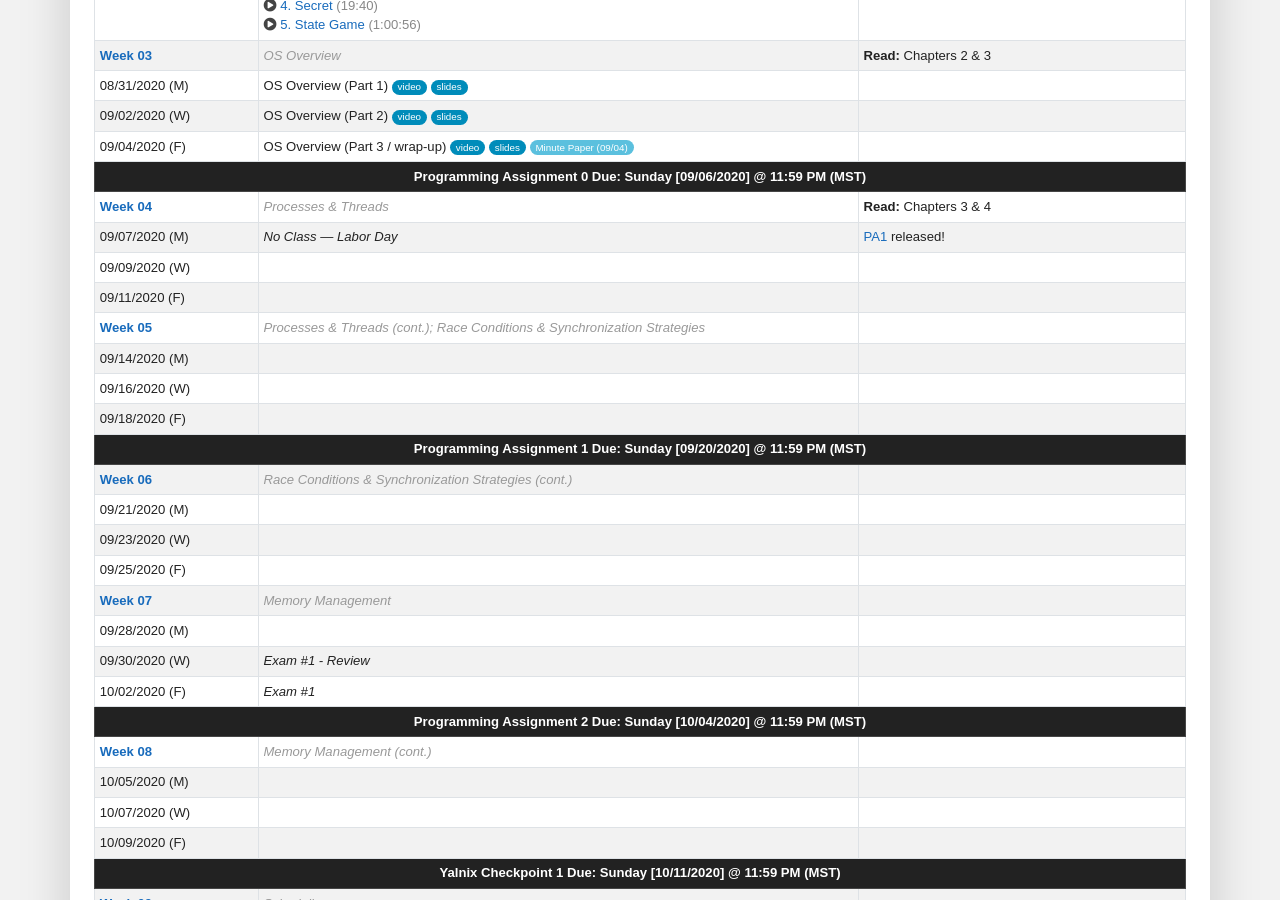
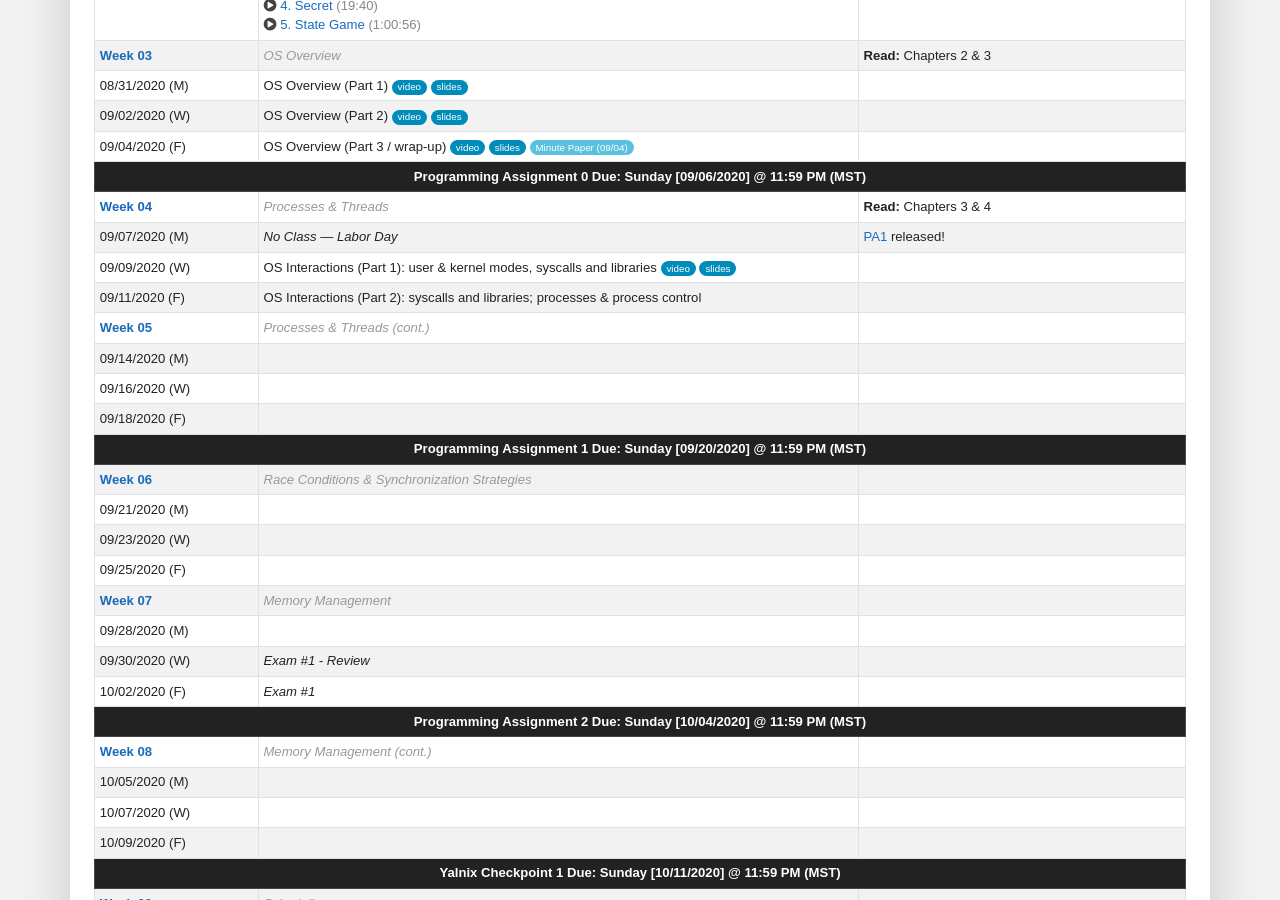
Before and after one commit to traviswpeters/cs460-2020-fall, a Jekyll site: the page built from index.md, in a window 1280 px wide and 900 px high, scrolled down 1942 px. Built offline with Jekyll 4.4.1, drawn with Linux system fonts in a browser that asks for light colours; nearby versions of some CDN libraries; some web fonts are replaced; comment, search, counter and statistics services are not loaded.

Commit message:
slides + video for today

```diff
--- a/index.md
+++ b/index.md
@@ -280,6 +280,9 @@ If you have any questions, please contact me.
 <td markdown="span">09/09/2020 (W)</td>
 <!-- Topics & Lecture Details Here -->
 <td markdown="span" markdown="1">
+- OS Interactions (Part 1): user & kernel modes, syscalls and libraries
+[video](https://zoom.us/rec/share/tqgTxFGi7NOio-Wt6wXGtrSEcTJV1osLpZb133O342HNvyCpm5FP0TXNARcgx6gk.chY_rzh7OO8lKrfm?startTime=1599659992000){:.video}
+[slides](files/cs460-05-procs-and-threads-p1.pdf){:.slides}
 </td>
 <!-- Assignments & Reading Here -->
 <td markdown="span" markdown="1"></td>
@@ -290,6 +293,7 @@ If you have any questions, please contact me.
 <td markdown="span">09/11/2020 (F)</td>
 <!-- Topics & Lecture Details Here -->
 <td markdown="span" markdown="1">
+- OS Interactions (Part 2): syscalls and libraries; processes & process control
 </td>
 <!-- Assignments & Reading Here -->
 <td markdown="span">
@@ -301,7 +305,7 @@ If you have any questions, please contact me.
 <tr>
 <td id="week05" markdown="span">Week 05</td>
 <!-- Week Title Here -->
-<td markdown="span" class="note">Processes & Threads (cont.); Race Conditions & Synchronization Strategies</td>
+<td markdown="span" class="note">Processes & Threads (cont.)</td>
 <!-- Assignments & Reading Here -->
 <td markdown="span" markdown="1">
 <!-- - **Read:** Chapters ... -->
@@ -349,7 +353,7 @@ If you have any questions, please contact me.
 <tr>
 <td id="week06" markdown="span">Week 06</td>
 <!-- Week Title Here -->
-<td markdown="span" class="note">Race Conditions & Synchronization Strategies (cont.)</td>
+<td markdown="span" class="note">Race Conditions & Synchronization Strategies</td>
 <!-- Assignments & Reading Here -->
 <td markdown="span" markdown="1">
 <!-- - **Read:** Chapters ... -->
```
Also changed, not shown: 1 other file.
